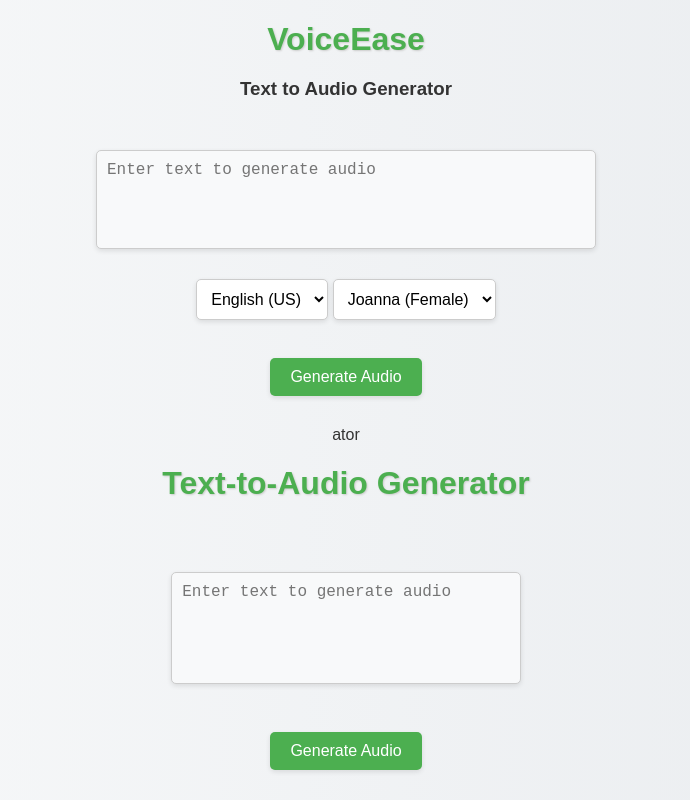
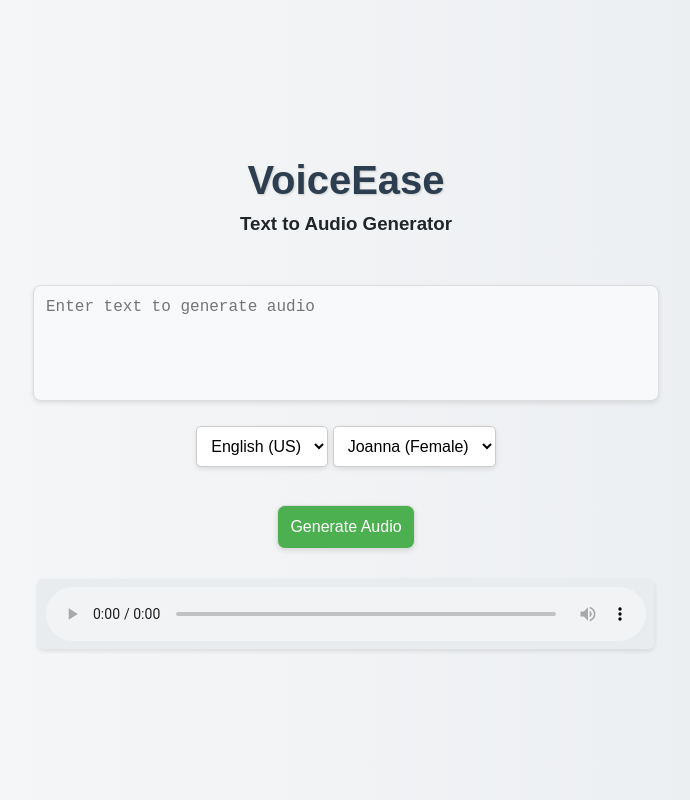
Before and after one commit to Dishant1286/VoiceEase, a plain HTML site: page index.html in a window 1280 px wide. Shown: the whole page, without its empty margins (294-984 px from the left). Drawn offline with Linux system fonts and the light colour scheme.

Commit message:
Update index.html

```diff
--- a/index.html
+++ b/index.html
@@ -219,135 +219,3 @@
     </script>
   </body>
 </html>
-ator</title>
-    <style>
-        /* General styling for the page */
-        body {
-            font-family: 'Arial', sans-serif;
-            background-color: #f4f4f9;
-            color: #333;
-            margin: 0;
-            padding: 0;
-            display: flex;
-            justify-content: center;
-            align-items: center;
-            height: 100vh;
-            flex-direction: column;
-        }
-
-        h1 {
-            font-size: 2rem;
-            margin-bottom: 20px;
-            color: #4CAF50;
-            text-align: center;
-        }
-
-        /* Styling for the textarea and button */
-        textarea {
-            width: 80%;
-            max-width: 500px;
-            padding: 10px;
-            font-size: 1rem;
-            border: 1px solid #ccc;
-            border-radius: 5px;
-            resize: none;
-            margin-bottom: 20px;
-            box-sizing: border-box;
-        }
-
-        button {
-            padding: 10px 20px;
-            font-size: 1rem;
-            background-color: #4CAF50;
-            color: white;
-            border: none;
-            border-radius: 5px;
-            cursor: pointer;
-            transition: background-color 0.3s ease;
-        }
-
-        button:hover {
-            background-color: #45a049;
-        }
-
-        /* Styling for the audio player and messages */
-        #audio-player {
-            margin-top: 20px;
-            width: 100%;
-            max-width: 500px;
-            display: none;
-        }
-
-        #success-message {
-            color: #4CAF50;
-            font-size: 1rem;
-            margin-top: 10px;
-            text-align: center;
-        }
-
-        #error-message {
-            color: red;
-            font-size: 1rem;
-            margin-top: 10px;
-            text-align: center;
-        }
-
-        /* Center the content */
-        .container {
-            display: flex;
-            flex-direction: column;
-            align-items: center;
-            text-align: center;
-        }
-    </style>
-</head>
-<body>
-    <div class="container">
-        <h1>Text-to-Audio Generator</h1>
-        <textarea id="text-input" placeholder="Enter text to generate audio" rows="5" cols="40"></textarea>
-        <br>
-        <button onclick="generateAudio()">Generate Audio</button>
-
-        <div id="success-message"></div>
-        <audio id="audio-player" controls>
-            Your browser does not support the audio element.
-        </audio>
-        <div id="error-message"></div>
-    </div>
-
-    <script>
-        async function generateAudio() {
-            const text = document.getElementById('text-input').value;
-            const apiUrl = 'https://5lcve0fvqf.execute-api.us-east-1.amazonaws.com/dev'; // Replace with your API Gateway endpoint
-
-            try {
-                const response = await fetch(apiUrl, {
-                    method: 'POST',
-                    headers: {
-                        'Content-Type': 'application/json',
-                    },
-                    body: JSON.stringify({ text: text }),
-                });
-
-                const data = await response.json(); // Parse the JSON response
-
-                console.log(data); // For debugging, you can check the response in the console
-
-                if (data.audioUrl) {
-                    // Update the UI to show the audio player and the message
-                    document.getElementById('audio-player').src = data.audioUrl;
-                    document.getElementById('audio-player').style.display = 'block'; // Show the player
-                    document.getElementById('success-message').textContent = data.disp;
-                    document.getElementById('error-message').textContent = ''; // Clear any error message
-                } else {
-                    throw new Error('Audio URL is missing from the response');
-                }
-            } catch (error) {
-                console.error('Error generating audio:', error);
-                document.getElementById('error-message').textContent = 'Error generating audio';
-                document.getElementById('success-message').textContent = ''; // Clear any success message
-            }
-        }
-    </script>
-</body>
-</html>
```
